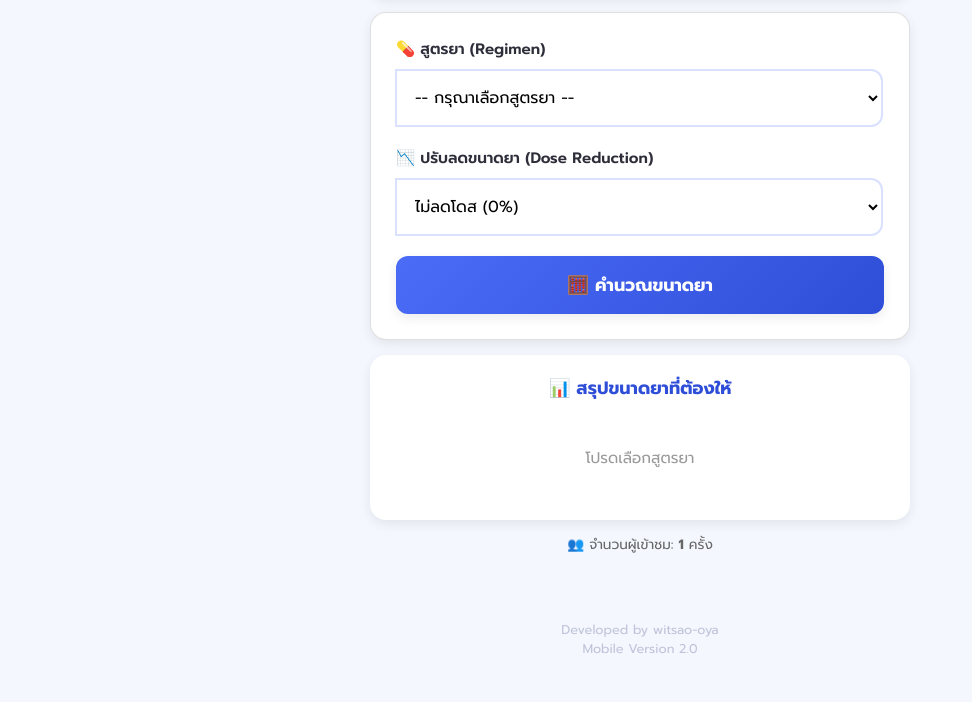
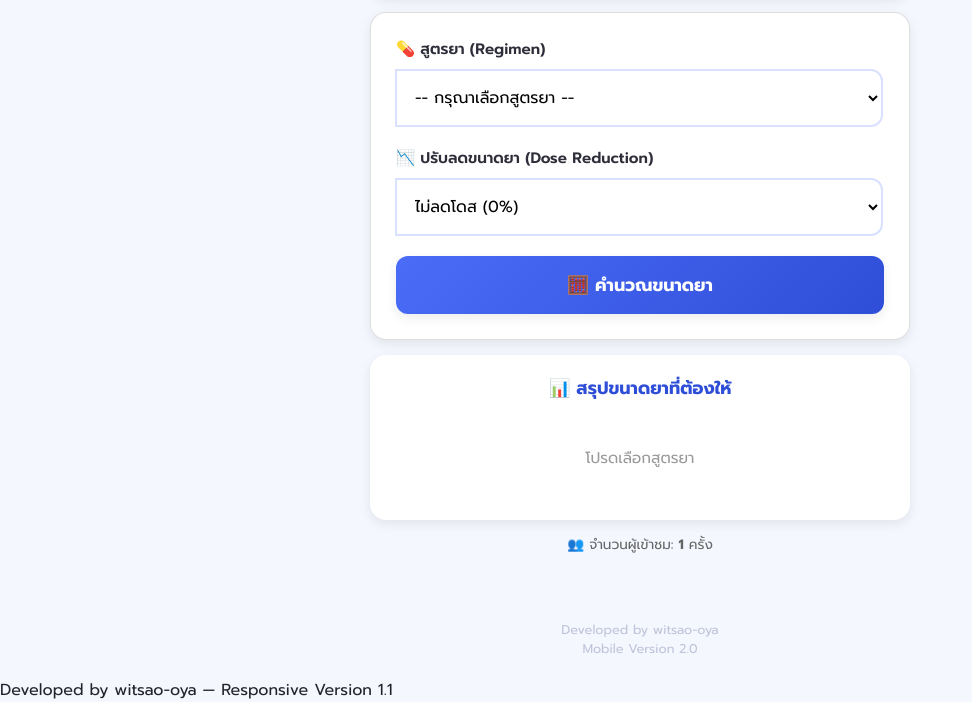
Before and after one commit to witsaoo-jpg/cdcal, a plain HTML site: page index.html in a window 1280 px wide. Shown: the part 508-1210 px from the top of the page, without its empty margins (0-972 px from the left). Before the commit the page ends 1186 px from the top, so only its background shows below. Drawn offline with nearby package versions, Linux system fonts and the light colour scheme.

Commit message:
Update index.html

```diff
--- a/index.html
+++ b/index.html
@@ -345,7 +345,9 @@
     Developed by witsao-oya<br>
     Mobile Version 2.0
 </div>
-
+<div id="credit">
+    Developed by witsao-oya — Responsive Version 1.1
+</div>
 <script>
 const CHEMO_REGIMENS = {
     'mFOLFOX-6': [
```
